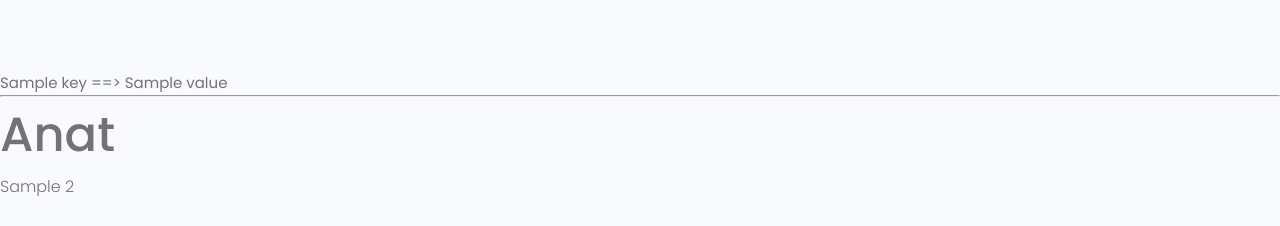
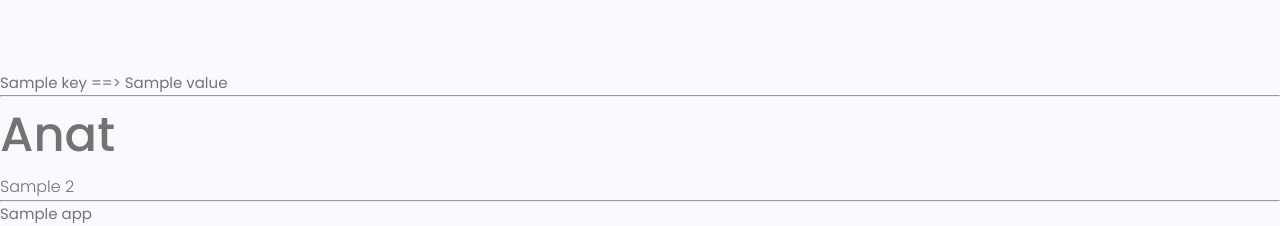
Before and after one commit to NagahShinawy/devsearch, a Django app: template apps/projects/templates/projects/single-project.html in a window 1280 px wide. Shown: the part 1723-1949 px from the top of the page. Before the commit the page ends 1919 px from the top, so only its background shows below. Run offline with Django 3.2, Linux system fonts and the light colour scheme; the template is opened without the code that fills it: most values are stand-ins (such as "Sample title", 1, 10 or a date in 2020); some libraries are stand-ins or nearby versions.

Commit message:
loop over list in template

```diff
--- a/apps/projects/templates/projects/single-project.html
+++ b/apps/projects/templates/projects/single-project.html
@@ -122,4 +122,10 @@
     {% if apps.2.developers > 100 %}
             <h3>Anat contains developers ({{ apps.2.developers }})</h3>
     {% endif %}
+    <hr>
+    <ul>
+        {% for app in apps %}
+            <li>{{ app.name }}</li>
+    {% endfor %}
+    </ul>
 {% endblock main %}
```
